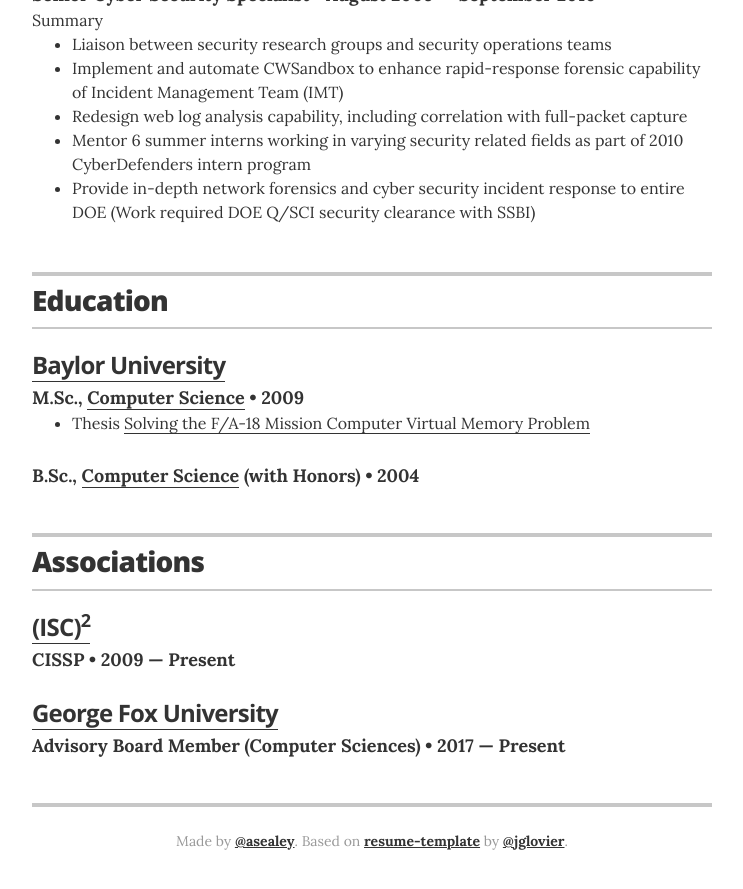
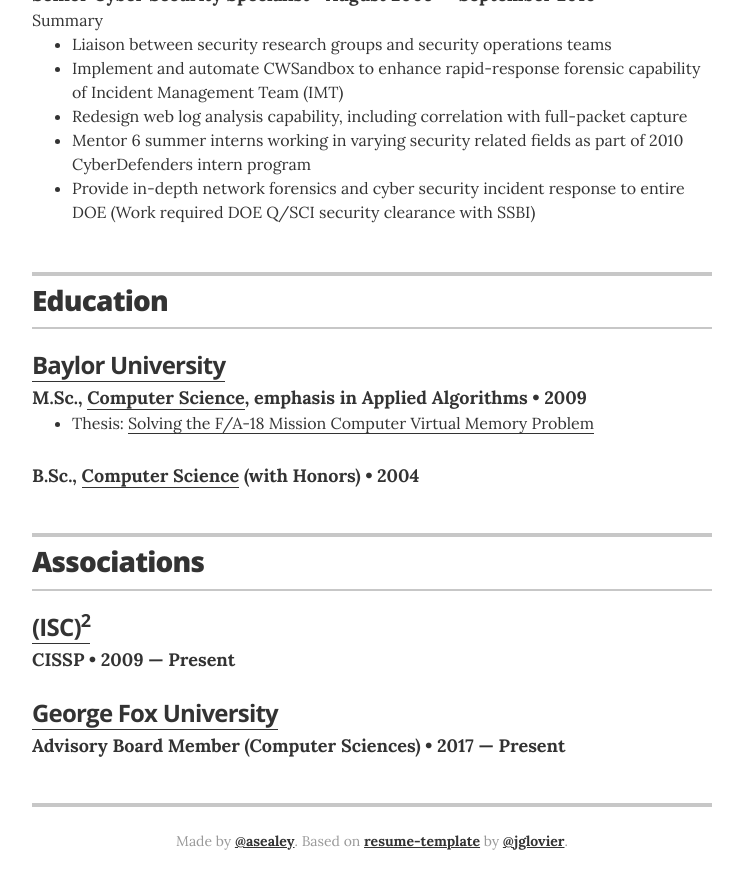
Before and after one commit to jglovier/resume-template, a Jekyll site: the page built from index.html, in a window 1280 px wide and 900 px high, scrolled down 2704 px. Shown: the top 889 px of the window, without its empty margins (268-1011 px from the left). Built offline with Jekyll 4.4.1, drawn with Linux system fonts in a browser that asks for light colours.

Commit message:
Update eduction to include masters emphasis.

```diff
--- a/_data/education.yml
+++ b/_data/education.yml
@@ -1,9 +1,9 @@
 # Degree
 - uni: <a href=http://www.baylor.edu>Baylor University</a>
-  degree: M.Sc., <a href=http://www.ecs.baylor.edu/>Computer Science</a>
+  degree: M.Sc., <a href=http://www.ecs.baylor.edu/>Computer Science</a>, emphasis in Applied Algorithms
   year: 2009
   awards:
-    - award: Thesis <a href=http://hdl.handle.net/2104/5393>Solving the F/A-18 Mission Computer Virtual Memory Problem</a>
+    - award: "Thesis: <a href=http://hdl.handle.net/2104/5393>Solving the F/A-18 Mission Computer Virtual Memory Problem</a>"
 
 - degree: B.Sc., <a href=http://www.ecs.baylor.edu/>Computer Science</a> (with Honors)
   year: 2004
```
